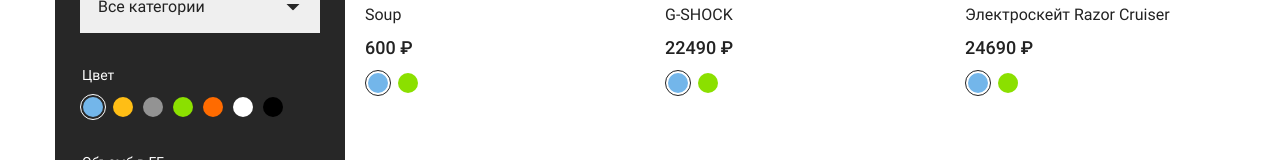
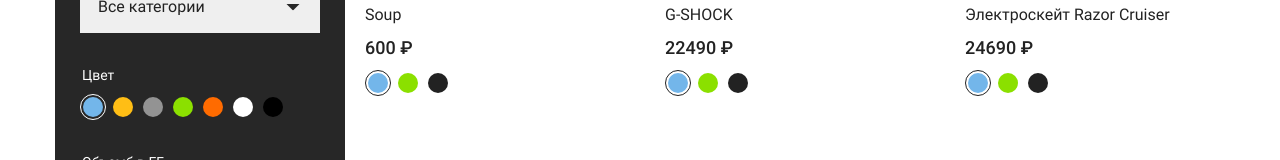
Before and after one commit to k0ndratov/technozavrrr, a Vue app: page / in a window 1280 px wide. Shown: the part 591-751 px from the top of the page. Built offline with nearby package versions, Linux system fonts and the light colour scheme.

Commit message:
add ID for products in products.js

```diff
--- a/src/components/ProductItem.vue
+++ b/src/components/ProductItem.vue
@@ -40,6 +40,19 @@
         </span>
       </label>
     </li>
+    <li class="colors__item">
+      <label class="colors__label" :for="product.title+'inputId-3'">
+        <input
+          class="colors__radio sr-only"
+          type="radio"
+          value="#222"
+          :name="product.title+'color'"
+          :id="product.title+'inputId-3'"
+          v-model="color">
+        <span class="colors__value" style="background-color: #222;">
+        </span>
+      </label>
+    </li>
   </ul>
   </div>
 </template>
--- a/src/data/products.js
+++ b/src/data/products.js
@@ -1,45 +1,54 @@
 export default [
   {
+    id: 1,
     title: 'Soup',
     price: 600,
     image: 'img/soup.jpg',
   },
   {
+    id: 2,
     title: 'G-SHOCK',
     price: 22490,
     image: 'img/clock.jpg',
   },
   {
+    id: 3,
     title: 'Электроскейт Razor Cruiser',
     price: 24690,
     image: 'img/board.jpg',
   },
   {
+    id: 4,
     title: 'Радионяня Motorola MBP16',
     price: 3690,
     image: 'img/radio.jpg',
   },
   {
+    id: 5,
     title: 'Наушники AirPods с беспроводным зарядным футляром',
     price: 15650,
     image: 'img/airpods.jpg',
   },
   {
+    id: 6,
     title: 'Наушники Sony',
     price: 30690,
     image: 'img/headphones.jpg',
   },
   {
+    id: 7,
     title: 'Роллерсёрф Razor RipStik Air Pro',
     price: 6900,
     image: 'img/ripstik.jpg',
   },
   {
+    id: 8,
     title: 'Смартфон Xiaomi Mi A3 4/64GB Android One',
     price: 15590,
     image: 'img/phone-2.jpg',
   },
   {
+    id: 9,
     title: 'Смартфон Xiaomi Redmi 6/128GB',
     price: 17590,
     image: 'img/phone-3.jpg',
```
